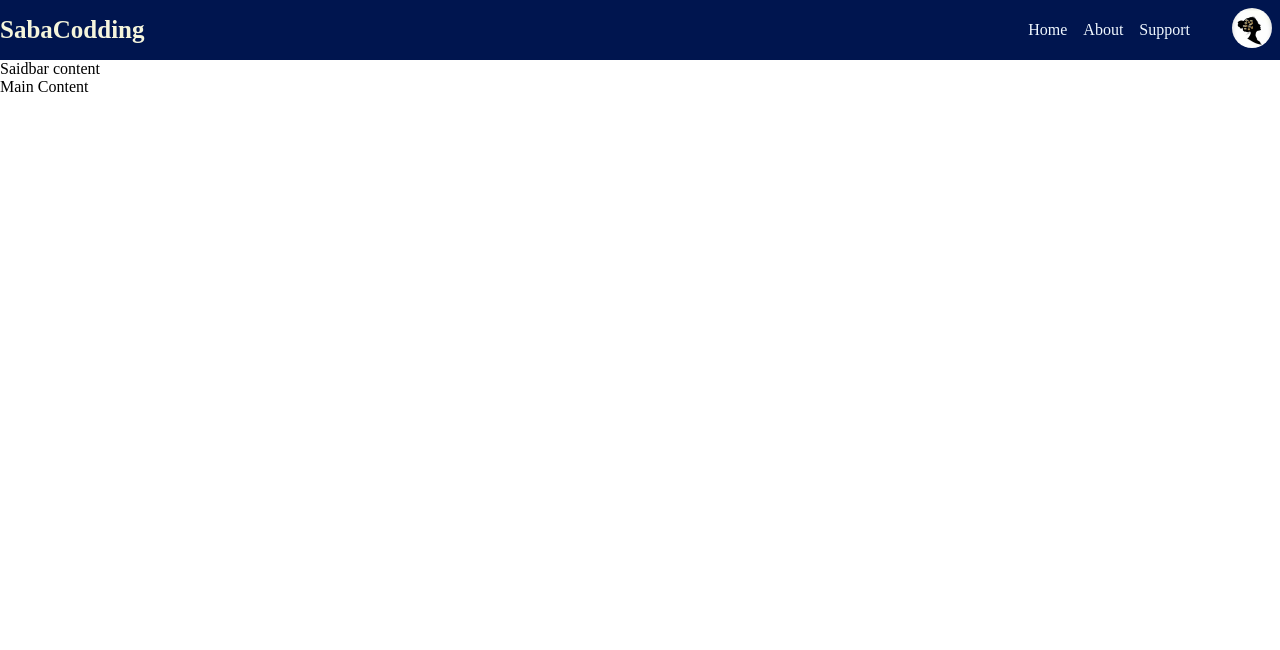
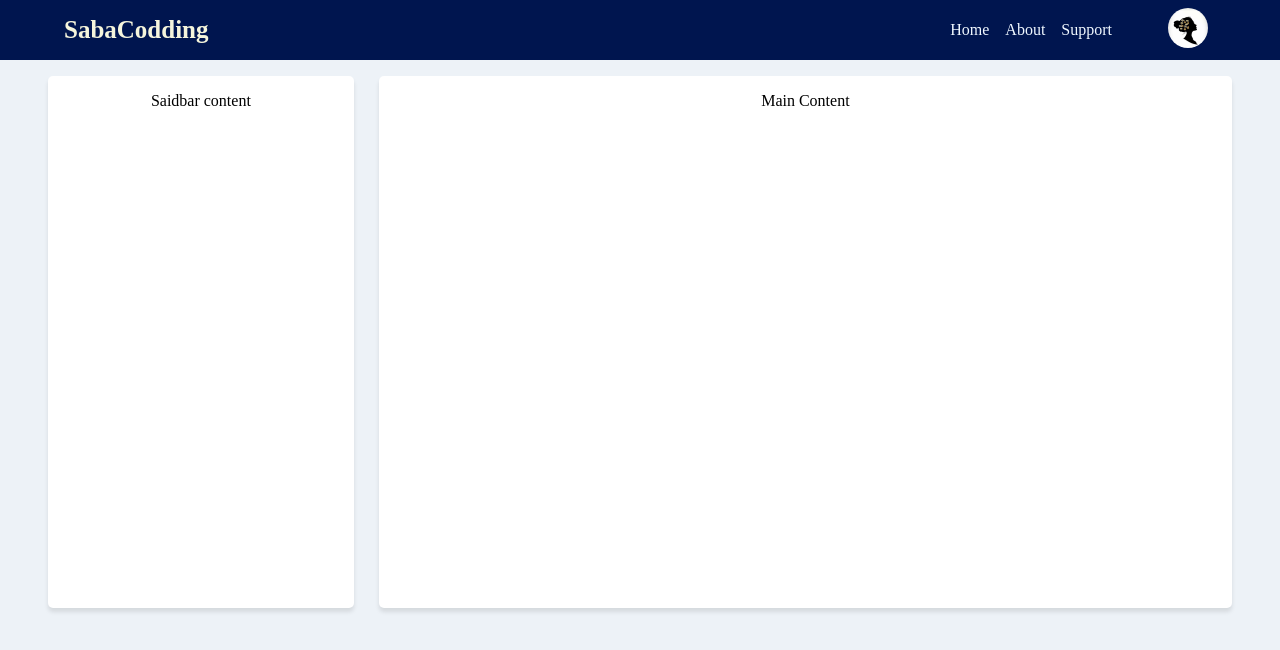
Before and after one commit to sabatms/Flex.css, a plain HTML site: page navbar/index.html in a window 1280 px wide. Drawn offline with Linux system fonts and the light colour scheme.

Commit message:
style.css

```diff
--- a/navbar/style.css
+++ b/navbar/style.css
@@ -6,6 +6,7 @@
     display: flex;
     justify-content: space-between;
     align-items: center;
+    padding: 0 4rem;
     background: rgb(0, 21, 79)
 }
 
@@ -38,5 +39,34 @@
 }
 
 nav {
-    margin-right: 26px;
+    margin-right: 40px;
 }
+
+body{
+    background: #edf2f7;
+}
+
+.main{
+    display: flex;
+    margin: 1rem 3rem;
+}
+
+aside{
+    width: 25%;
+    margin-right: 25px;
+}
+
+main{
+    width: 75%;
+}
+
+aside , main {
+    display: flex;
+    background: #ffffff;
+    height: 500px;
+    box-shadow:  0 4px 4px 0 rgba(0, 0, 0, 0.1);
+    border-radius: 5px;
+    padding: 1rem;
+    justify-content: center;
+
+}
```
